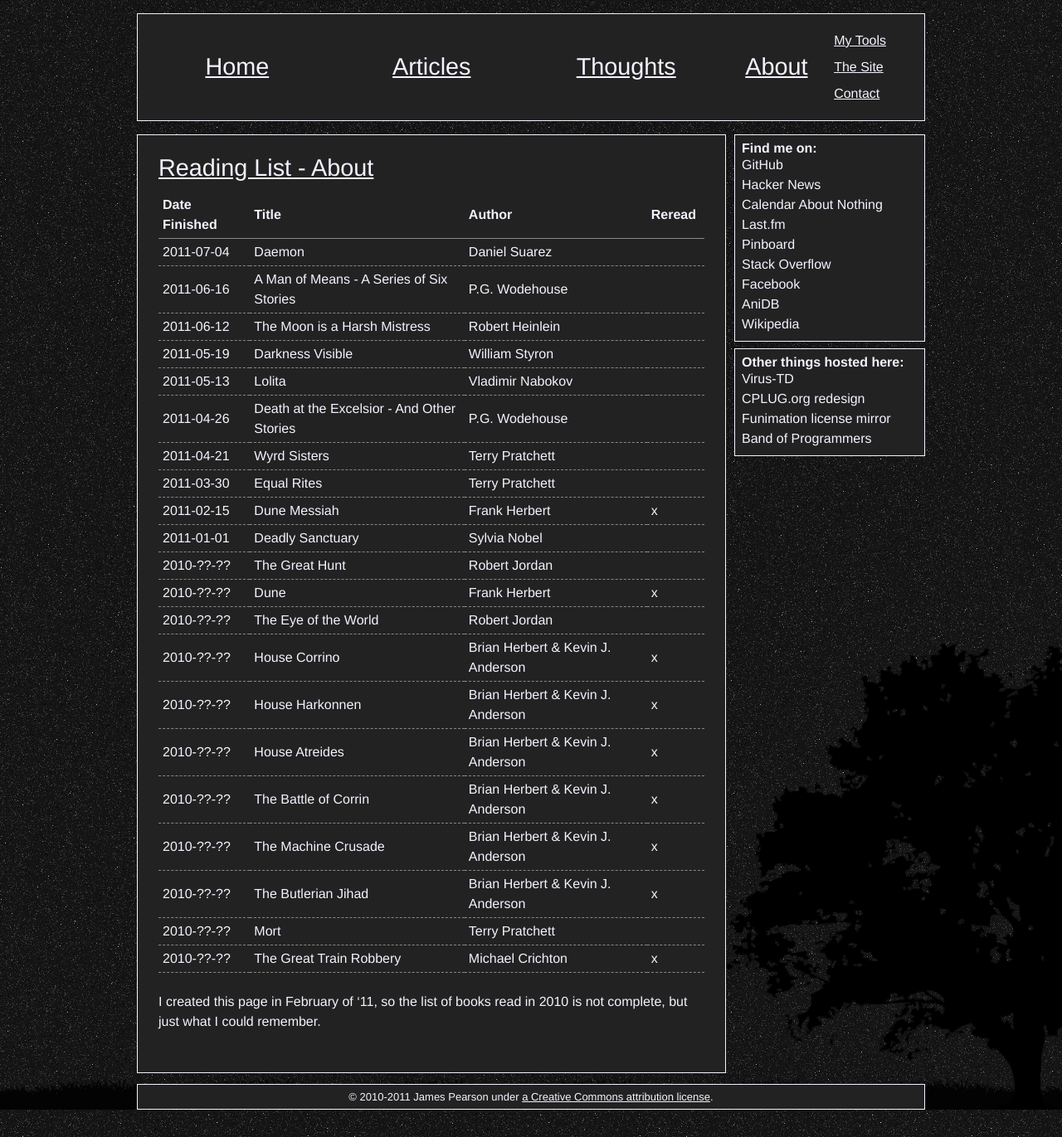
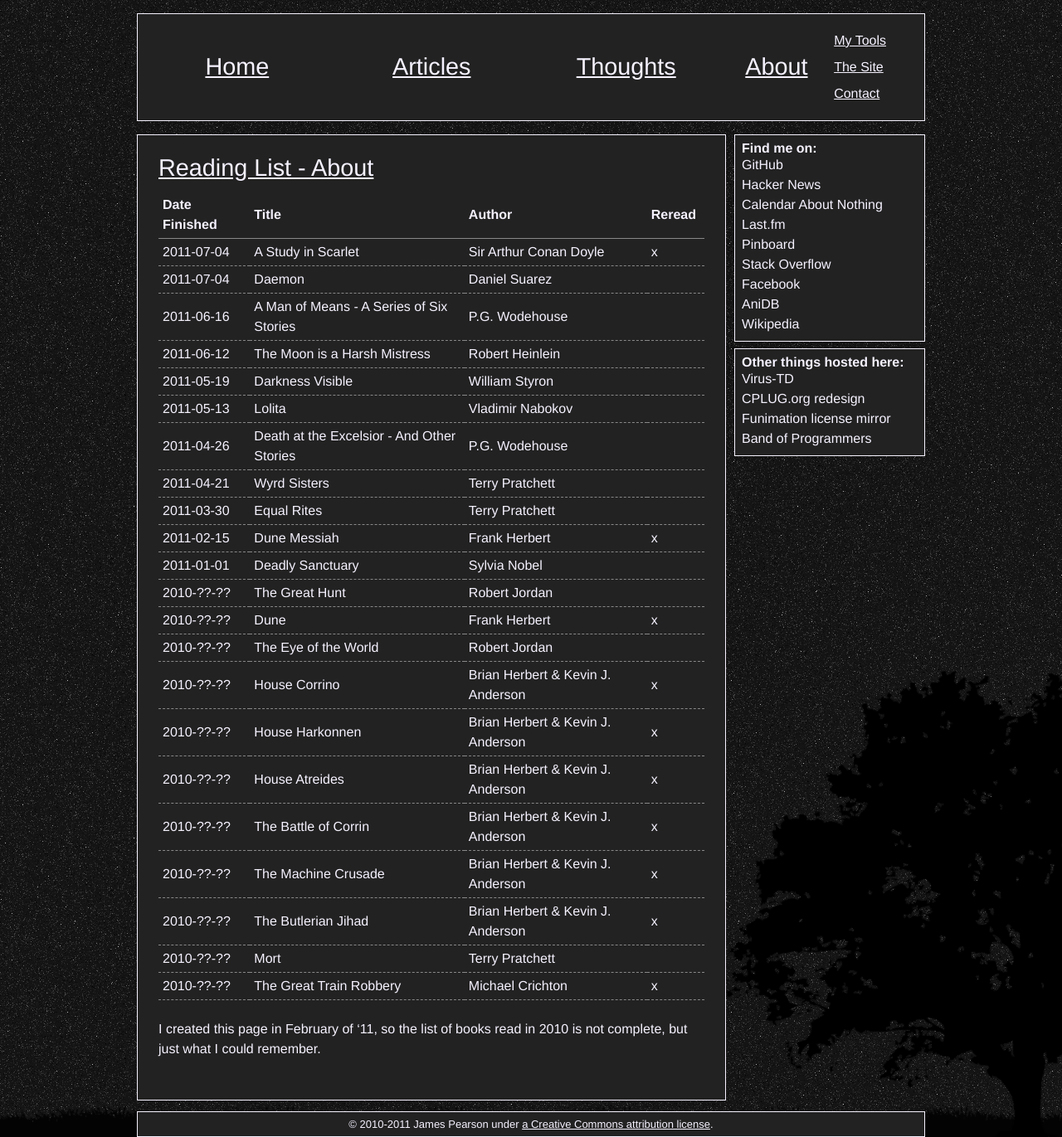
Before and after one commit to xiongchiamiov/xiongchiamiov.github.com, a Jekyll site: the page built from about/reading-list.md, in a window 1280 px wide. Shown: the whole page at 83% size. Built offline with Jekyll 4.4.1, drawn with Linux system fonts in a browser that asks for light colours; Markdown is read by kramdown in place of the engine named in the settings; comment, search, counter and statistics services are not loaded.

Commit message:
update reading list

```diff
--- a/about/reading-list.md
+++ b/about/reading-list.md
@@ -5,6 +5,7 @@ title: Reading List - About
 
 Date Finished | Title                       | Author                            | Reread
 ------------- | --------------------------- | --------------------------------- | --------
+  2011-07-04  | A Study in Scarlet          | Sir Arthur Conan Doyle            | x
   2011-07-04  | Daemon                      | Daniel Suarez                     |
   2011-06-16  | A Man of Means - A Series of Six Stories | P.G. Wodehouse       |
   2011-06-12  | The Moon is a Harsh Mistress| Robert Heinlein                   |
```
